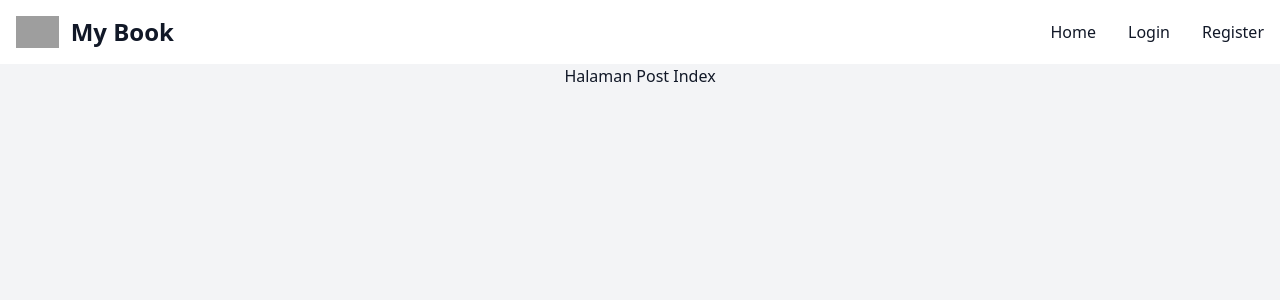
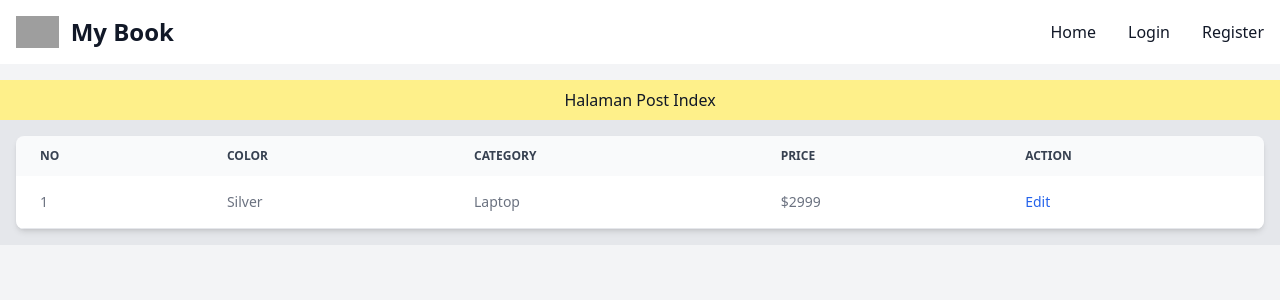
Before and after one commit to JunjungHasudungan/MyBookVue, a Vue app: page /posts in a window 1280 px wide. Shown: the top 300 px of the page. Built offline with nearby package versions, Linux system fonts and the light colour scheme; no server answers; grey boxes are pictures that could not be loaded.

Commit message:
preparation to fetching data API

```diff
--- a/src/components/Login.vue
+++ b/src/components/Login.vue
@@ -14,7 +14,7 @@
 
 <template>
     <div class="border-lg border-gray-900 mt-2 p-2 px-8 py-2">
-        <div class="px-4 py-4 justify-center items-center  bg-red-300  rounded-lg border border-gray-500 p-2 ">
+        <div class="px-4 py-4 justify-center items-center  bg-gray-200  rounded-lg border border-gray-500 p-2 ">
             <div class="w-full sm:max-w-md mt-auto px-6 py-4 bg-white dark:bg-gray-800 shadow-md overflow-hidden sm:rounded-lg">
                 <div id="title" class="w-full p-8 px-py mb-2 px-2 py-2 justify-items-center">
                     <h1 class="w-full font-bold text-white item-center text-center">Form Login</h1>
@@ -35,7 +35,7 @@
                             <span class="text-red-400 text-xs m-1 p-1"> {{ authStore.errors.email[0] }} </span>
                        </div>
                     </div>
-                    <div class="mb-6">
+                    <div class="mb-4">
                        <input
                          class="bg-gray-50 border border-gray-300 text-gray-900 text-sm rounded-lg focus:ring-blue-500 focus:border-blue-500 block w-full p-2.5 dark:bg-gray-700 dark:border-gray-600 dark:placeholder-gray-400 dark:text-white dark:focus:ring-blue-500 dark:focus:border-blue-500"
                          id="password"
@@ -50,11 +50,13 @@
                             <span class="text-red-400 text-xs m-1 p-1"> {{ authStore.errors.password[0] }} </span>
                        </div>
                     </div>
-                        <button type="submit"
-                                class="text-white justify-items-center bg-blue-700 hover:bg-blue-800 focus:ring-4 focus:outline-none focus:ring-blue-300 font-medium rounded-lg text-sm w-full sm:w-auto px-5 py-2.5 text-center dark:bg-blue-600 dark:hover:bg-blue-700 dark:focus:ring-blue-800">
-                                Submit
-                        </button>
-                        <router-link to="/register"> You dont have account? Register</router-link>
+                      <div class="flex-auto justify-self-end space-x-6 w-full">
+                          <button type="submit"
+                                  class="text-white  justify-items-center bg-blue-700 hover:bg-blue-800 focus:ring-4 focus:outline-none focus:ring-blue-300 font-medium rounded-lg text-sm w-full sm:w-auto px-5 py-2.5 text-center dark:bg-blue-600 dark:hover:bg-blue-700 dark:focus:ring-blue-800">
+                                  Submit
+                          </button>
+                          <router-link to="/register"> <span class="m-2 p-2 px-2 py-2 text-xs flex-auto text-bold text-gray-400 hover:text-gray-200"> You dont have account? Klik to Register</span></router-link>
+                      </div>
                 </form>
             </div>
         </div>
--- /dev/null
+++ b/src/components/PostCard.vue
@@ -0,0 +1,50 @@
+<script setup>
+
+</script>
+
+<template>
+
+    <div class="relative overflow-x-auto shadow-md sm:rounded-lg">
+        <table class="w-full text-sm text-left text-gray-500 dark:text-gray-400">
+            <thead class="text-xs text-gray-700 uppercase bg-gray-50 dark:bg-gray-700 dark:text-gray-400">
+                <tr>
+                    <th scope="col" class="px-6 py-3">
+                        No
+                    </th>
+                    <th scope="col" class="px-6 py-3">
+                        Color
+                    </th>
+                    <th scope="col" class="px-6 py-3">
+                        Category
+                    </th>
+                    <th scope="col" class="px-6 py-3">
+                        Price
+                    </th>
+                    <th scope="col" class="px-6 py-3">
+                        Action
+                    </th>
+                </tr>
+            </thead>
+            <tbody>
+                <tr class="bg-white border-b dark:bg-gray-900 dark:border-gray-700">
+                    <td class="px-6 py-4">
+                        1
+                    </td>
+                    <td class="px-6 py-4">
+                        Silver
+                    </td>
+                    <td class="px-6 py-4">
+                        Laptop
+                    </td>
+                    <td class="px-6 py-4">
+                        $2999
+                    </td>
+                    <td class="px-6 py-4">
+                        <a href="#" class="font-medium text-blue-600 dark:text-blue-500 hover:underline">Edit</a>
+                    </td>
+                </tr>
+            </tbody>
+        </table>
+    </div>
+
+</template>
--- a/src/components/Register.vue
+++ b/src/components/Register.vue
@@ -14,7 +14,7 @@
 
 <template>
     <div class="border-lg border-gray-900 mt-2 p-2 px-8 py-2">
-        <div class="px-4 py-4 justify-center items-center  bg-red-300  rounded-lg border border-gray-500 p-2 ">
+        <div class="px-4 py-4 justify-center items-center  bg-gray-200  rounded-lg border border-gray-500 p-2 ">
             <div class="w-full sm:max-w-md mt-auto px-6 py-4 bg-white dark:bg-gray-800 shadow-md overflow-hidden sm:rounded-lg">
                 <div id="title" class="w-full px-py mb-2 px-2 py-2 justify-items-center">
                     <h1 class="w-full font-bold text-white item-center text-center">Form Register</h1>
@@ -68,7 +68,7 @@
                             <span class="text-red-400 text-xs m-1 p-1"> {{ authStore.errors.password[0] }}</span>
                        </div>
                     </div>
-                    <div class="mb-6">
+                    <div class="mb-4">
                         <input
                           class="bg-gray-50 border border-gray-300 text-gray-900 text-sm rounded-lg focus:ring-blue-500 focus:border-blue-500 block w-full p-2.5 dark:bg-gray-700 dark:border-gray-600 dark:placeholder-gray-400 dark:text-white dark:focus:ring-blue-500 dark:focus:border-blue-500"
                           id="confirm_password"
@@ -83,10 +83,15 @@
                             <span class="text-red-400 font-xs m-1 p-1">  {{ authStore.errors.password[0] }} </span>
                         </div>
                     </div>
-                    <button type="submit"
-                            class="text-white bg-blue-700 hover:bg-blue-800 focus:ring-4 focus:outline-none focus:ring-blue-300 font-medium rounded-lg text-sm w-full sm:w-auto px-5 py-2.5 text-center dark:bg-blue-600 dark:hover:bg-blue-700 dark:focus:ring-blue-800">
-                            Submit
-                    </button>
+                    <div class="flex-auto justify-self-end space-x-2">
+                      <button type="submit"
+                              class="text-white bg-blue-700 hover:bg-blue-800 focus:ring-4 focus:outline-none focus:ring-blue-300 font-medium rounded-lg text-sm w-full sm:w-auto px-5 py-2.5 text-center dark:bg-blue-600 dark:hover:bg-blue-700 dark:focus:ring-blue-800">
+                              Submit
+                      </button>
+                      <router-link :to="{ name: 'Login' }">
+                        <span class="m-2 p-2 px-2 py-2 text-xs flex-auto text-bold text-gray-400 hover:text-gray-200"> you already have account?</span>
+                      </router-link>
+                    </div>
                 </form>
             </div>
         </div>
--- a/src/views/PostIndex.vue
+++ b/src/views/PostIndex.vue
@@ -1,6 +1,7 @@
 <script setup>
     import { ref, onMounted } from 'vue';
     import usePost from '../composables/post';
+    import PostCard from '../components/PostCard.vue';
     // create some variable to collect all data pasts
 
     const { posts, post, getPosts,  errors } = usePost();
@@ -11,7 +12,13 @@
 </script>
 
 <template>
-    <div>
-        <h1 class="text-center">Halaman Post Index</h1>
+    <div class="w-full bg-gray-200">
+        <div class="mt-4 px-2 py-2 bg-yellow-200 ">
+            <h1 class="text-center">Halaman Post Index</h1>
+        </div>
+        <div class="w-full px-4 py-4">
+            <PostCard />
+        </div>
+
     </div>
 </template>
```
